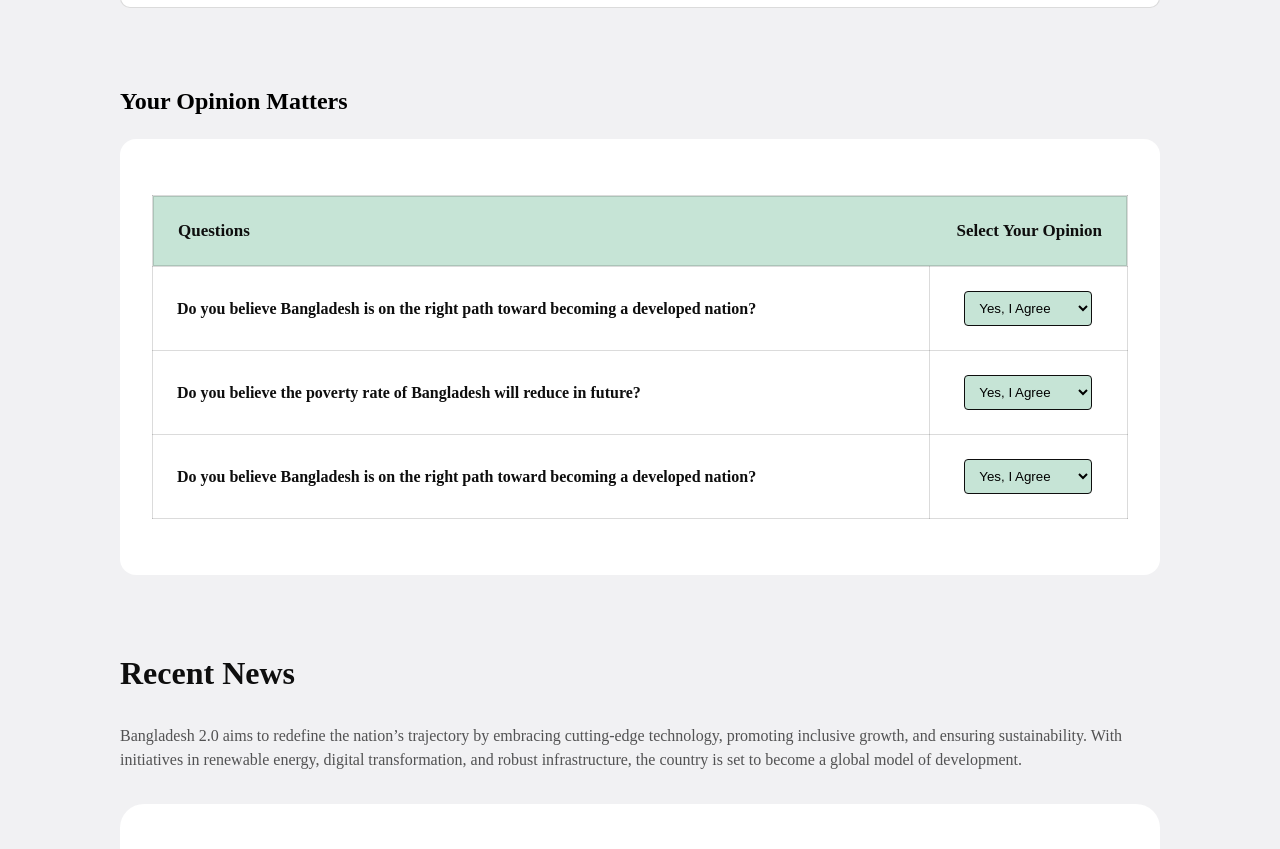
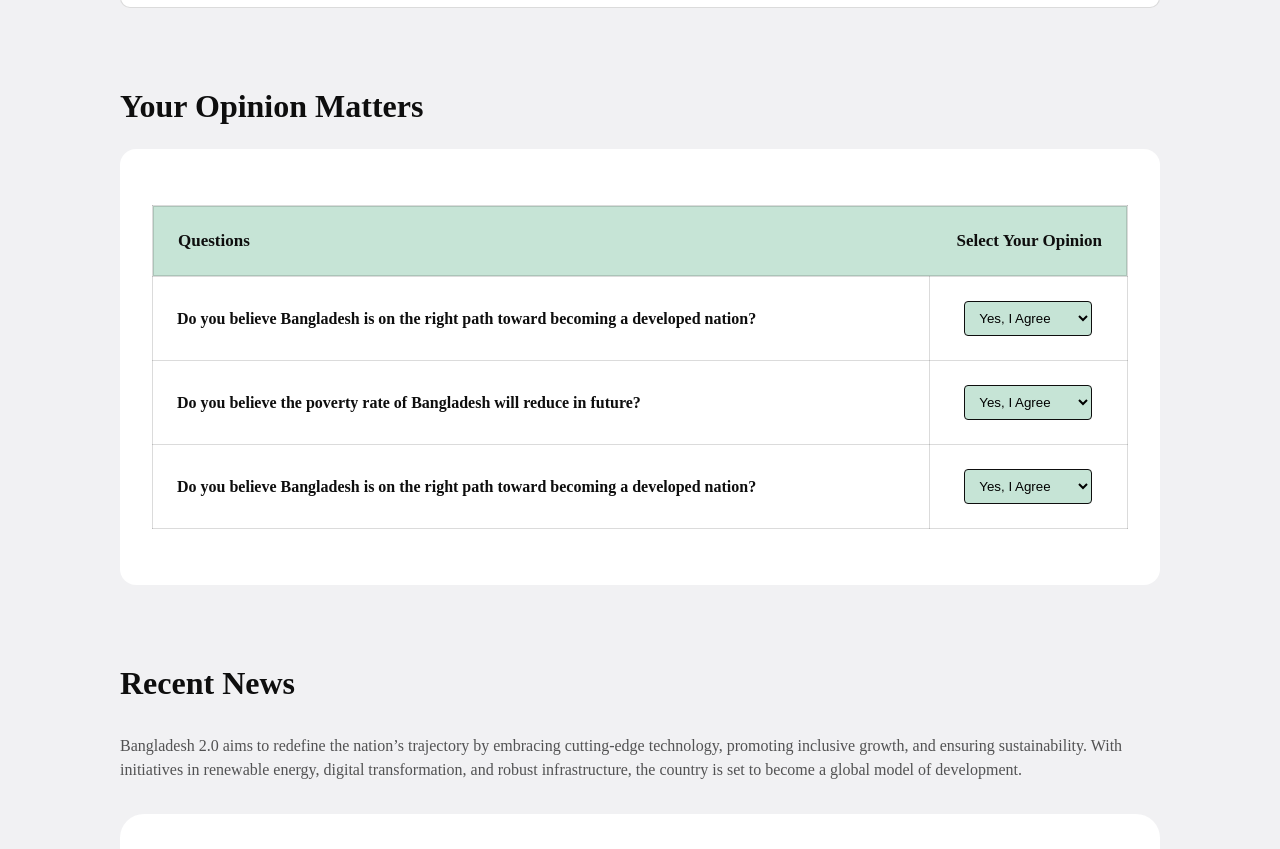
Before and after one commit to sadikworkbd5622/B11A1-project, a plain HTML site: page index.html in a window 1280 px wide. Shown: the part 1915-2764 px from the top of the page. Drawn offline with Linux system fonts and the light colour scheme.

Commit message:
opinion fix

```diff
--- a/style.css
+++ b/style.css
@@ -436,6 +436,14 @@ button:hover {
     margin-right: 120px;
 }
 
+.b8-title {
+    color: #0E0E0E;
+    font-size: 32px;
+    font-style: normal;
+    font-weight: 700;
+    line-height: normal;
+}
+
 .b8-op .ques {
     color: #0E0E0E;
     font-size: 16px;
```
